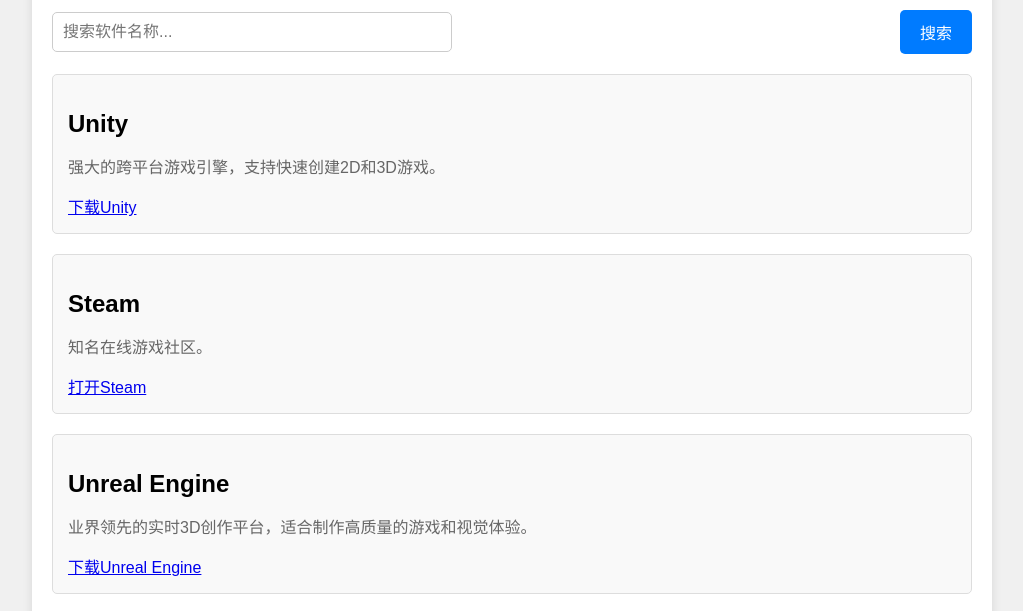
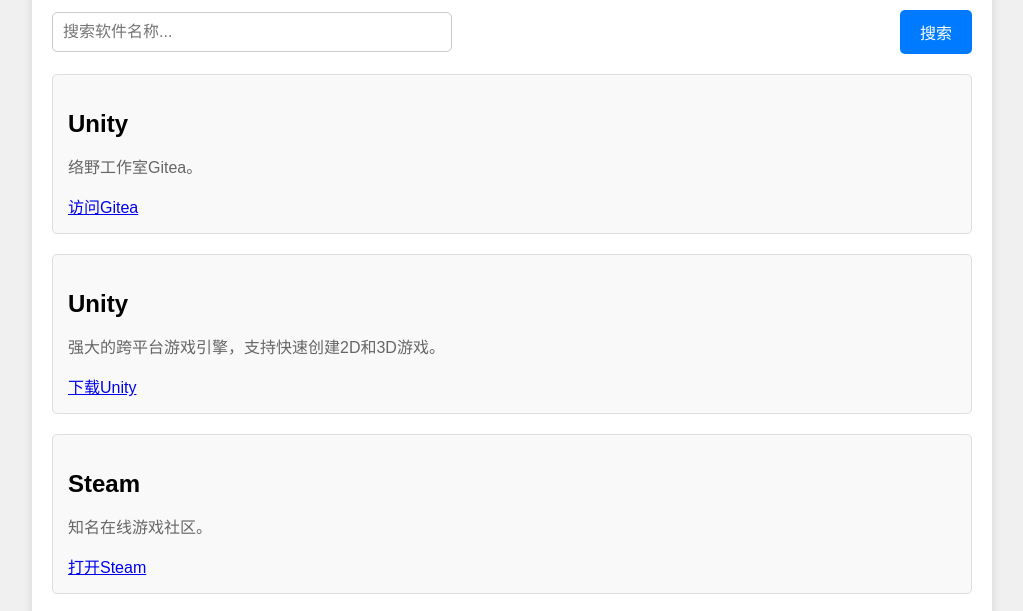
Before and after one commit to Annder13/Annder13.github.io, a plain HTML site: page Rono/index.html in a window 1280 px wide. Shown: the part 127-738 px from the top of the page, without its empty margins (128-1151 px from the left). Drawn offline with Linux system fonts and the light colour scheme.

Commit message:
Update index.html

```diff
--- a/Rono/index.html
+++ b/Rono/index.html
@@ -114,6 +114,11 @@
         <ul id="software-list">
             <li class="software-item">
                 <h2 class="title">Unity</h2>
+                <p class="description">络野工作室Gitea。</p>
+                <a href="http://113.31.186.238:3000" target="_blank">访问Gitea</a>
+            </li>
+            <li class="software-item">
+                <h2 class="title">Unity</h2>
                 <p class="description">强大的跨平台游戏引擎，支持快速创建2D和3D游戏。</p>
                 <a href="https://unity.cn/releases" target="_blank">下载Unity</a>
             </li>
```
